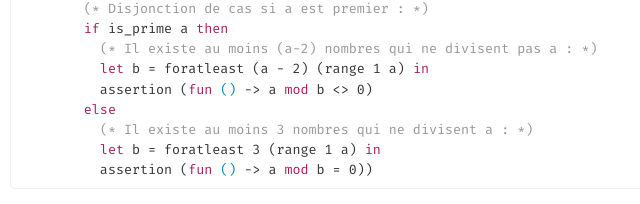
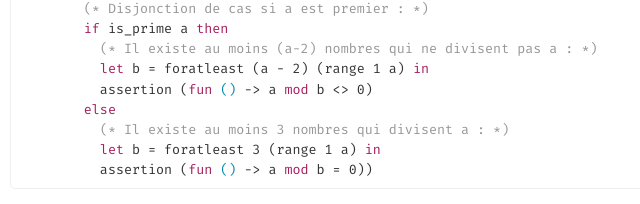
Before and after one commit to GauBen/Pffft, a plain HTML site: page pffft/Pffft/index.html in a window 1280 px wide. Shown: the part 4423-4627 px from the top of the page, 284-924 px from the left. Drawn offline with Linux system fonts and the light colour scheme.

Commit message:
deploy: 037be6985d52d19aa782f27869b906674c5c6337

```diff
--- a/pffft/Pffft/index.html
+++ b/pffft/Pffft/index.html
@@ -53,7 +53,7 @@ FAILED 1 / 1 test</pre><p>Au lieu de vérifier si l'assertion est vraie pour tou
           let b = foratleast (a - 2) (range 1 a) in
           assertion (fun () -&gt; a mod b &lt;&gt; 0)
         else
-          (* Il existe au moins 3 nombres qui ne divisent a : *)
+          (* Il existe au moins 3 nombres qui divisent a : *)
           let b = foratleast 3 (range 1 a) in
           assertion (fun () -&gt; a mod b = 0))</code></pre><p>Si <code>foratleast n f</code> est appelé avec <code>n &lt;= 0</code>, l'exécution est déclarée valide. Si <code>n &gt; 0</code> et <code>f</code> est vide, l'exécution est déclarée invalide.</p></dd></dl></section><section><header><h2 id="affichage-des-succès-et-des-échecs"><a href="#affichage-des-succès-et-des-échecs" class="anchor"></a>Affichage des succès et des échecs</h2></header><aside><p>Il est possible d'appeler une fonction de <i>callback</i> sur une exécution, en fonction de son résultat.</p></aside><dl><dt class="spec value" id="val-on_success"><a href="#val-on_success" class="anchor"></a><code><span class="keyword">val</span> on_success : <span>(unit <span>&#45;&gt;</span> unit)</span> <span>&#45;&gt;</span> unit</code></dt><dd><p>Exécute la fonction passée en paramètre si et seulement si l'exécution courante est valide.</p><p>On peut reprendre l'exemple de la fonction <a href="index.html#val-foratleast"><code>foratleast</code></a> pour ajouter l'affichage d'un message à chaque cas traité :</p><pre><code class="ml">let%test _ =
   (* Produit un flux d'entier de l'intervale [a; b] contenant ses bornes. *)
```
